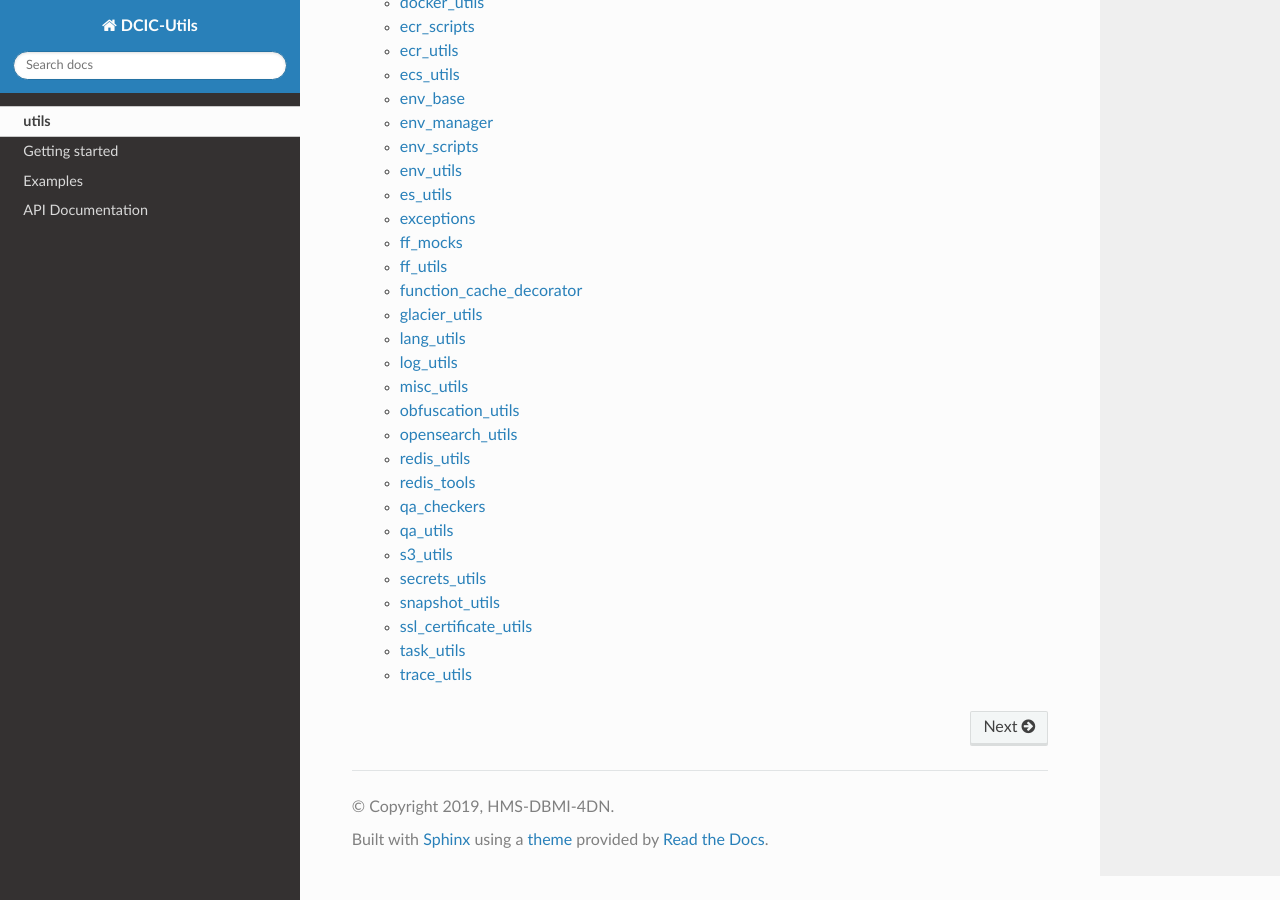
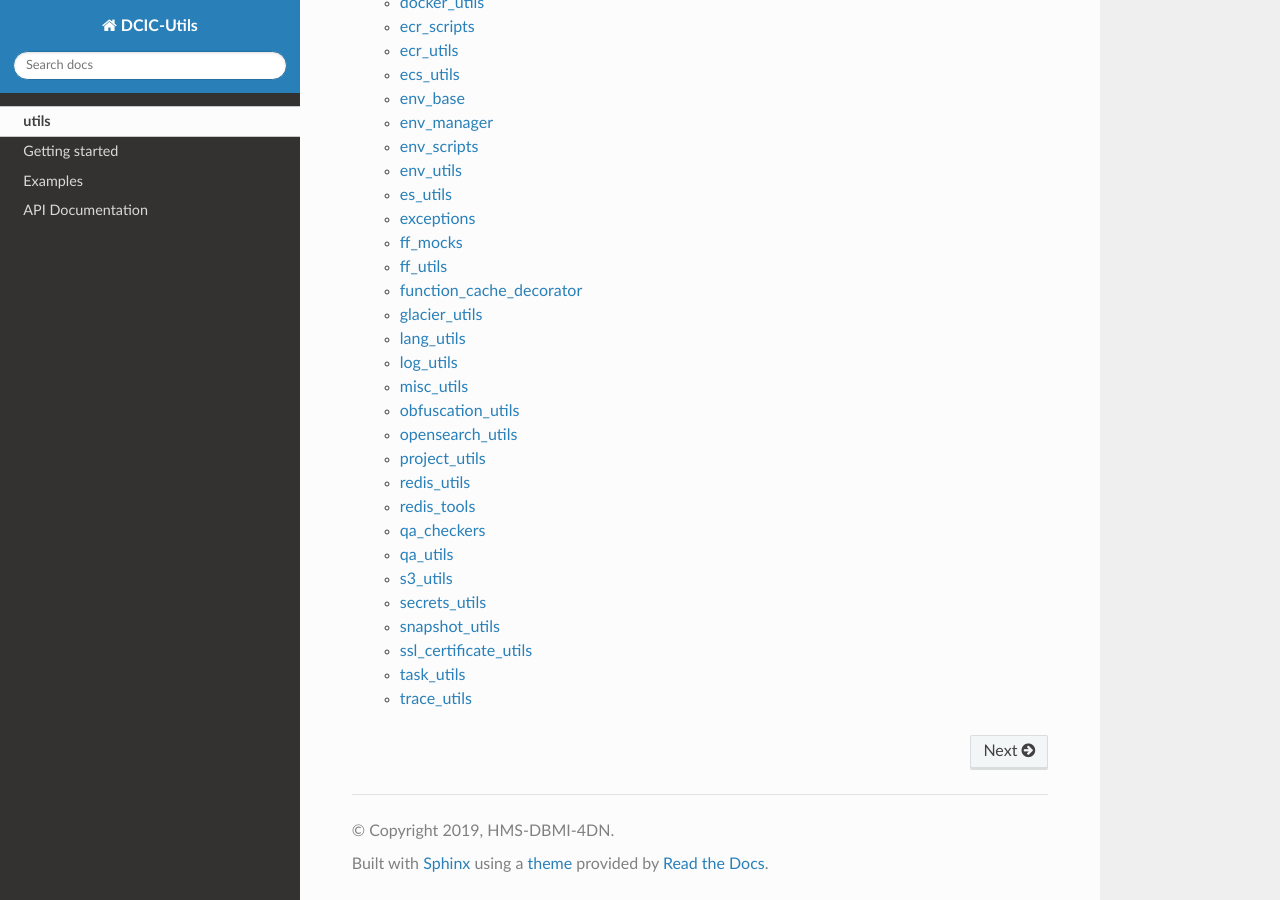
Before and after one commit to 4dn-dcic/utils, a Sphinx documentation site: the page built from docs/source/index.rst, in a window 1280 px wide and 900 px high, scrolled down 946 px. Built offline with Sphinx 7.4.7 and the Read the Docs theme 2.0.0, drawn with Linux system fonts in a browser that asks for light colours.

Commit message:
Add new module to doc.

```diff
--- a/docs/source/dcicutils.rst
+++ b/docs/source/dcicutils.rst
@@ -211,6 +211,13 @@ opensearch_utils
    :members:
 
 
+project_utils
+^^^^^^^^^^^^^
+
+.. automodule:: dcicutils.project_utils
+   :members:
+
+
 redis_utils
 ^^^^^^^^^^^
 
```
